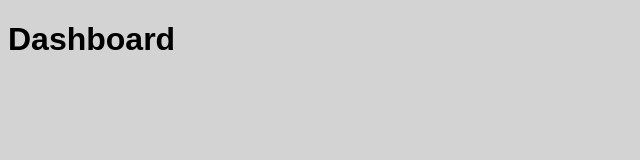
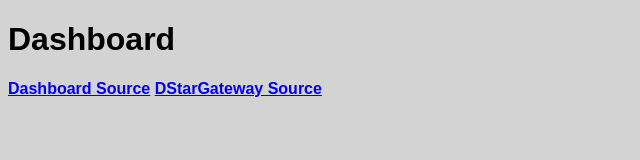
Before and after one commit to johnhays/dsgwdashboard, a website: page client/index.html in a window 1280 px wide. Shown: the whole page, without its empty margins (0-640 px from the left). Drawn offline with nearby package versions, Linux system fonts and the light colour scheme; no server answers.

Commit message:
Added links to source

```diff
--- a/client/index.html
+++ b/client/index.html
@@ -17,12 +17,18 @@
 	</head>
 	<body>
 
-		    <h1 id="intro">Dashboard</h1>
+		<h1 id="intro">Dashboard</h1>
 		    <div>
 		    <div id="instruct"></div>
 		    <div id="repeaters"></div>
 		    <div id="links"></div>
 		    <div id="lastheard"></div>
+		<div id="source">
+			<b>
+			<a href="https://github.com/johnhays/dsgwdashboard" target="source">Dashboard Source</a>
+			<a href="https://github.com/F4FXL/DStarGateway" target="source">DStarGateway Source</a>
+			</b>
+		</div>
 		    </div>
 	</body>
 </html>
```
